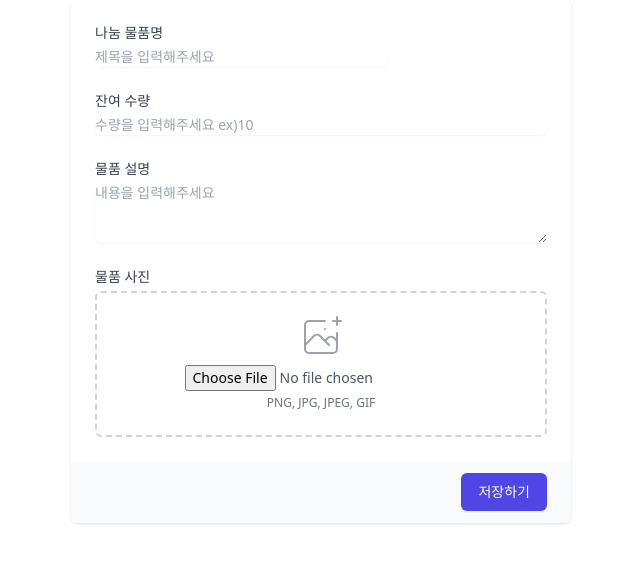
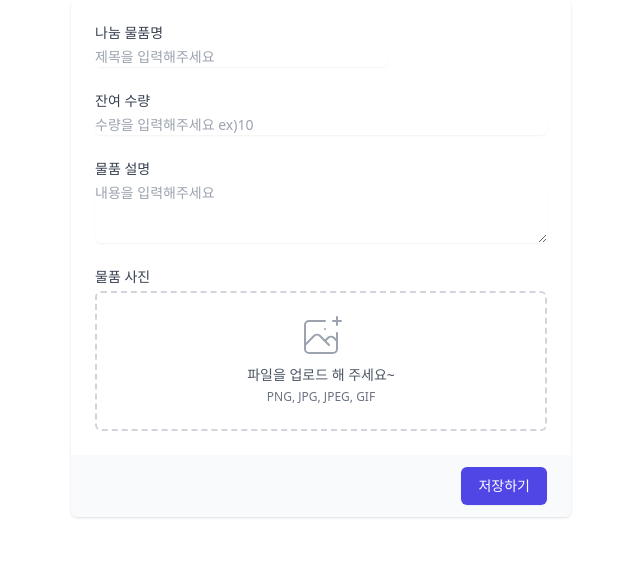
Before and after one commit to Jungle-Market/Server, a Flask app: page /register in a window 1280 px wide. Shown: the part 105-668 px from the top of the page, without its empty margins (319-959 px from the left). Run offline with Flask 2, Linux system fonts and the light colour scheme; some libraries are stand-ins or nearby versions.

Commit message:
feat:이미지 업로드 전체 영역 클릭 및 업로드 전 이미지 확인 기능 추가

```diff
--- /dev/null
+++ b/static/javascript/imageUtil.js
@@ -0,0 +1,21 @@
+const input = document.querySelector(".item-image");
+const preview = document.querySelector(".preview");
+const descBox = document.querySelector(".desc-box");
+
+input.addEventListener("change", showImage);
+
+function showImage() {
+  //get input file
+  const selectedFile = input.files[0];
+  console.log(selectedFile);
+
+  //reading file
+  const reader = new FileReader();
+  reader.readAsDataURL(selectedFile);
+
+  //after load
+  reader.onload = function(){
+    descBox.innerHTML = "";
+    preview.src = reader.result;
+  }
+}
--- a/templates/register.html
+++ b/templates/register.html
@@ -6,7 +6,6 @@
     <meta name="viewport" content="width=device-width, initial-scale=1.0" />
     <title>Document</title>
     <script src="https://cdn.tailwindcss.com"></script>
-
     <style>
       .wrap {
         width: 500px;
@@ -99,10 +98,17 @@
                 <label class="block text-sm font-medium text-gray-700"
                   >물품 사진</label
                 >
+                <label class=" cursor-pointer">
                   <div
-                  class="mt-1 flex justify-center rounded-md border-2 border-dashed border-gray-300 px-6 pt-5 pb-6"
+                    class="mt-1 transition ease-in-out duration-300 hover:bg-gray-100 hover:opacity-75 flex justify-center rounded-md border-2 border-dashed border-gray-300"
                   >
-                  <div class="space-y-1 text-center">
+                    <img src="" class="preview object-fill rounded-md"/>
+                    <input
+                          class="item-image sr-only"
+                          type="file"
+                          name="myfile"
+                        />
+                    <div class="desc-box space-y-1 text-center pt-5 pb-6">
                       <svg
                         class="mx-auto h-12 w-12 text-gray-400"
                         stroke="currentColor"
@@ -118,11 +124,12 @@
                         />
                       </svg>
                       <div class="flex text-sm text-gray-600">
-                      <input type="file" name="myfile" id="filename" />
+                        <span>파일을 업로드 해 주세요~</span>
                       </div>
                       <p class="text-xs text-gray-500">PNG, JPG, JPEG, GIF</p>
                     </div>
                   </div>
+                </label>
               </div>
             </div>
             <div class="bg-gray-50 px-4 py-3 text-right sm:px-6">
@@ -137,5 +144,6 @@
         </form>
       </div>
     </div>
+    <script type="text/javascript" src={{ url_for('static', filename='javascript/imageUtil.js') }}></script>
   </body>
 </html>
```
Lines whose indentation alone changed are shown as unchanged.
